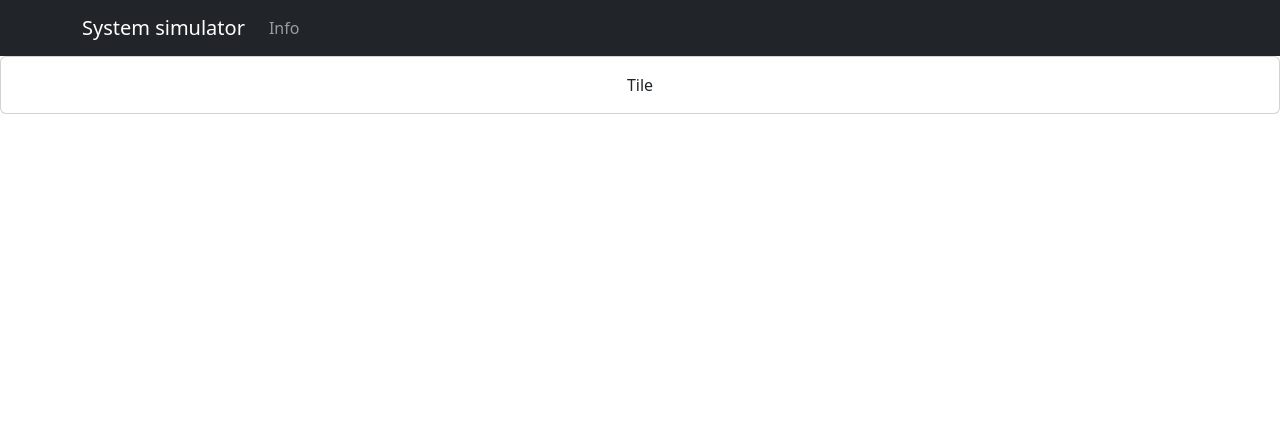
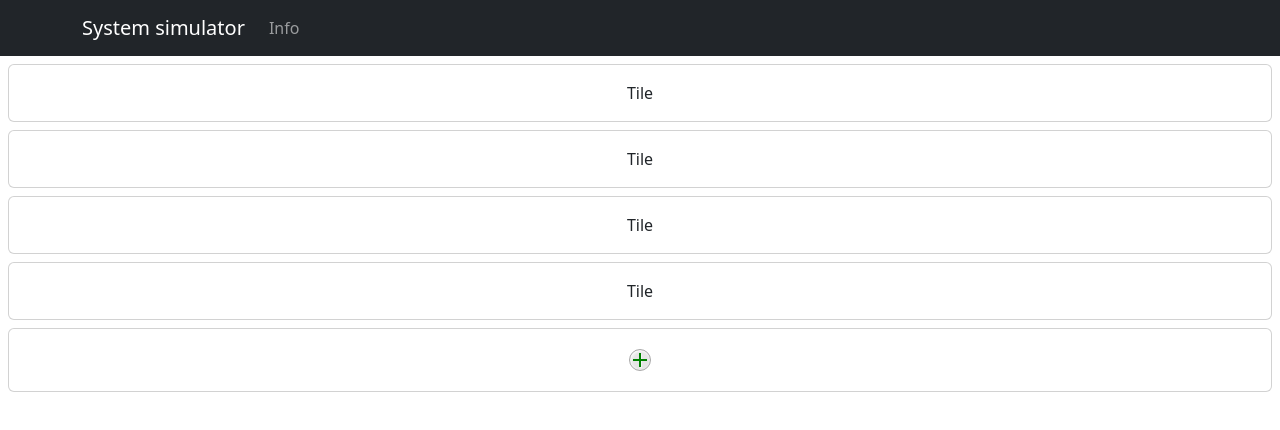
Before and after one commit to jvbridge/system-simulator, a React (Create React App) app: page / in a window 1280 px wide. Shown: the top 430 px of the page. Built offline with nearby package versions, Linux system fonts and the light colour scheme.

Commit message:
rename main page

```diff
--- a/src/App.js
+++ b/src/App.js
@@ -8,7 +8,7 @@ import Header from './components/header';
 
 // pages
 import InfoPage from './pages/info';
-import Main from './pages/main';
+import MainPage from './pages/mainPage';
 
 function App() {
   const [infoVisible, setInfoVisible] = useState(false);
@@ -30,7 +30,7 @@ function App() {
         </Modal.Footer>
       </Modal>
       <Header showInfo={showInfo}></Header>
-      <Main></Main>
+      <MainPage></MainPage>
     </div>
   );
 }
--- a/src/pages/main/index.jsx
+++ /dev/null
@@ -1,4 +0,0 @@
-import BasicTile from "../../components/basic"
-export default function main(){
-  return <BasicTile />
-}
--- /dev/null
+++ b/src/pages/mainPage/index.jsx
@@ -0,0 +1,35 @@
+import { useState } from "react";
+import { Card } from "react-bootstrap"
+import BasicTile from "../../components/basic"
+
+import './plus.css'
+
+export default function MainPage(){
+  const [incrementer, setIncrementer] = useState(5);
+  const [tiles, setTiles] = useState([1,2,3,4])
+
+
+  return (
+    <div className="mainBody">
+      <div className="created tiles">
+      { tiles.map((curr) => {
+          return (<div className="m-2" key={curr}><BasicTile /></div>)
+        }
+      )}
+      </div>
+      <div className="createTile mx-2">
+        <Card>
+          <Card.Body>
+          <button className="circle plus" onClick={()=>{
+            const tmp = tiles;
+            tmp.push(incrementer)
+            setTiles(tmp)
+            setIncrementer(incrementer + 1);
+          }}></button>
+          </Card.Body>
+        </Card>
+      </div>
+    </div>
+
+)
+}
--- /dev/null
+++ b/src/pages/mainPage/plus.css
@@ -0,0 +1,62 @@
+/* found at https://jsfiddle.net/mzvarik/wt3upz4q/ */
+.circle {
+  border: 1px solid #aaa;
+  box-shadow: inset 1px 1px 3px #fff;
+  width: 22px;
+  height: 22px;
+  border-radius: 100%;
+  position: relative;
+  margin: 4px;
+  display: inline-block;
+  vertical-align: middle;
+  background: #aaaaaa4f;
+}
+.circle:hover {
+  background: #6363634f;
+}
+.circle:active {
+  background: radial-gradient(#aaa, #fff);
+}
+.circle:before,
+.circle:after {
+  content: '';
+  position: absolute;
+  top: 0;
+  left: 0;
+  right: 0;
+  bottom: 0;
+}
+/* PLUS */
+.circle.plus:before,
+.circle.plus:after {
+  background: green;
+  box-shadow: 1px 1px 1px #ffffff9e;
+}
+.circle.plus:before {
+  width: 2px;
+  margin: 3px auto;
+}
+.circle.plus:after {
+  margin: auto 3px;
+  height: 2px;
+  box-shadow: none;
+}
+/* MINUS */
+.circle.minus:before {
+  background: #cc0000;
+  margin: auto 3px;
+  height: 2px;
+  box-shadow: 0px 1px 1px #ffffff9e;
+}
+/* CROSS */
+.circle.cross:after,
+.circle.cross:before {
+  background: #000;
+  margin: auto 4px;
+  height: 2px;
+  transform: rotateZ(45deg);
+  box-shadow: 0px 1px 1px #ffffff9e;
+}
+.circle.cross:after {
+  transform: rotateZ(-45deg);
+}
```
